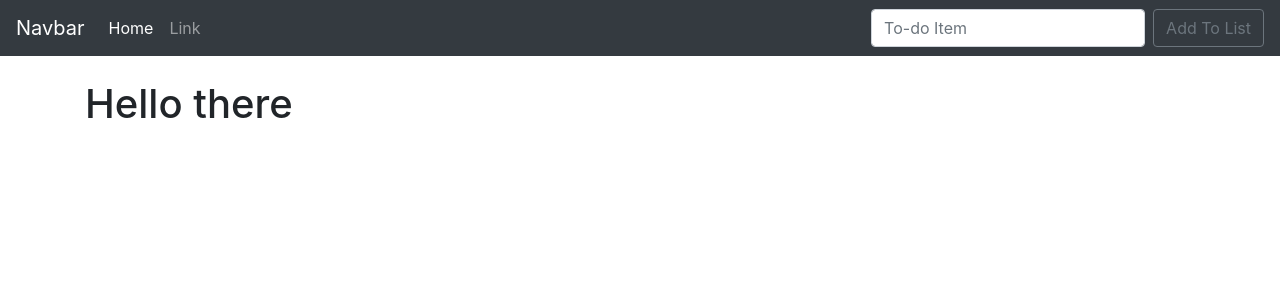
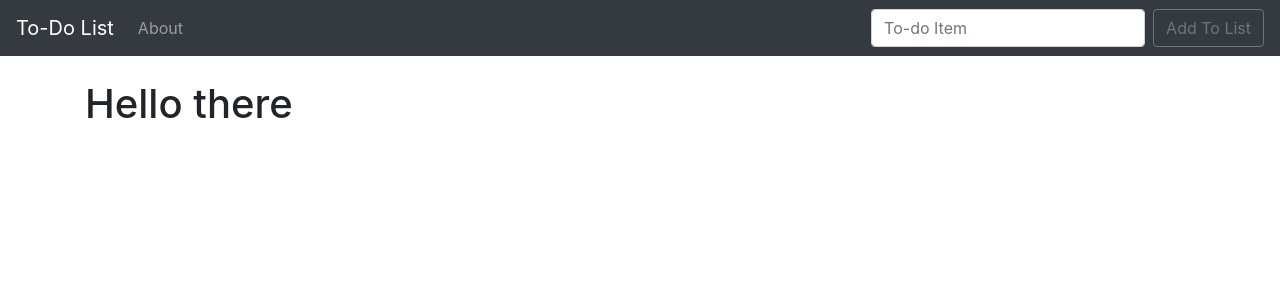
Before and after one commit to amroakmal/todo_app, a Django app: page / in a window 1280 px wide. Shown: the top 300 px of the page. Run offline with Django 3.2, Linux system fonts and the light colour scheme; some libraries are stand-ins or nearby versions.

Commit message:
Edit base class.

```diff
--- a/todo_list/templates/base.html
+++ b/todo_list/templates/base.html
@@ -12,18 +12,15 @@
   </head>
   <body>
     <nav class="navbar navbar-expand-lg navbar-dark bg-dark">
-        <a class="navbar-brand" href="#">Navbar</a>
+        <a class="navbar-brand" href="{% url 'home' %}">To-Do List</a>
         <button class="navbar-toggler" type="button" data-toggle="collapse" data-target="#navbarSupportedContent" aria-controls="navbarSupportedContent" aria-expanded="false" aria-label="Toggle navigation">
           <span class="navbar-toggler-icon"></span>
         </button>
 
         <div class="collapse navbar-collapse" id="navbarSupportedContent">
           <ul class="navbar-nav mr-auto">
-            <li class="nav-item active">
-              <a class="nav-link" href="#">Home <span class="sr-only">(current)</span></a>
-            </li>
             <li class="nav-item">
-              <a class="nav-link" href="#">Link</a>
+              <a class="nav-link" href="{% url 'about' %}">About</a>
             </li>
           </ul>
           <form class="form-inline my-2 my-lg-0">
```
